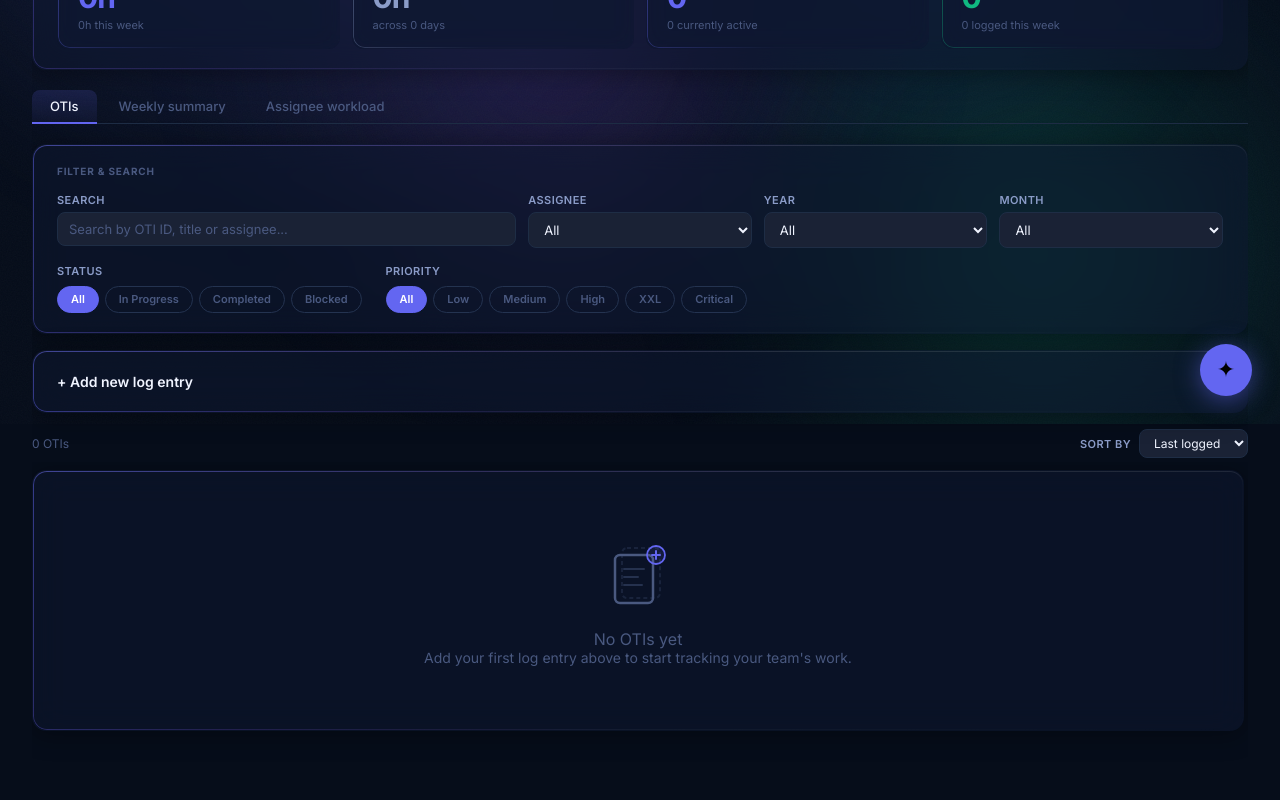
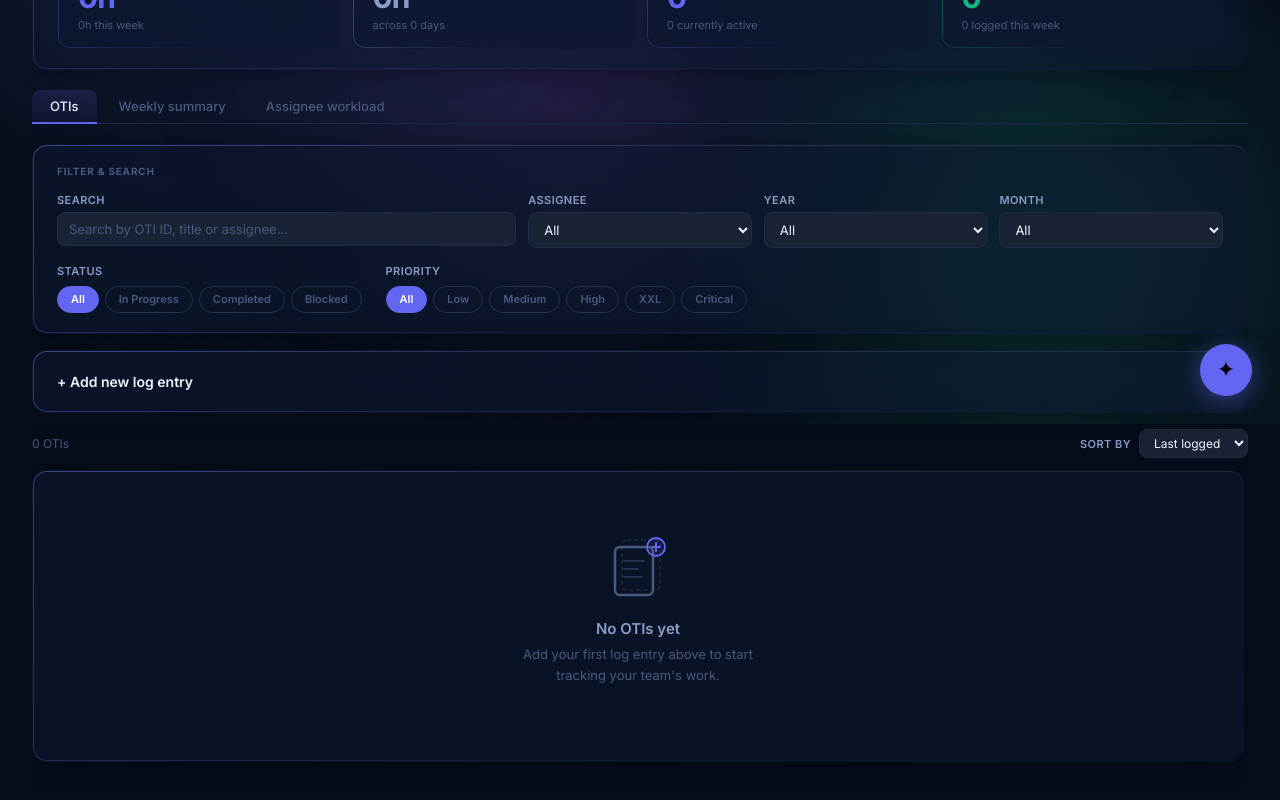
Before and after one commit to sreya-kambhatla/OTI-Tracker-AI, a React (Vite) app: page / in a window 1280 px wide. Shown: the part 376-1176 px from the top of the page. Before the commit the page ends 1155 px from the top, so only its background shows below. Built offline with nearby package versions, Linux system fonts and the light colour scheme.

Commit message:
Update index.css

```diff
--- a/src/index.css
+++ b/src/index.css
@@ -379,9 +379,10 @@
     .workload-bar-track { flex: 1; height: 6px; background: var(--surface2); border-radius: 3px; overflow: hidden; }
     .workload-bar-fill  { height: 100%; border-radius: 3px; background: linear-gradient(90deg, var(--indigo), var(--green)); transition: width 0.6s ease; box-shadow: 0 0 8px rgba(99,102,241,0.3); }
 
-    .empty { text-align: center; padding: 4rem 2rem; color: var(--text3); }
-    .empty-icon { font-size: 40px; margin-bottom: 12px; }
-    .empty-text { font-size: 14px; }
+    .empty { text-align: center; padding: 3.5rem 2rem; }
+    .empty-icon { margin-bottom: 20px; color: var(--text3); display: flex; justify-content: center; }
+    .empty-title { font-size: 15px; font-weight: 600; color: var(--text2); margin-bottom: 6px; }
+    .empty-text { font-size: 13px; color: var(--text3); line-height: 1.55; max-width: 280px; margin: 0 auto 20px; }
 
     ::-webkit-scrollbar { width: 6px; }
     ::-webkit-scrollbar-track { background: var(--bg); }
```
